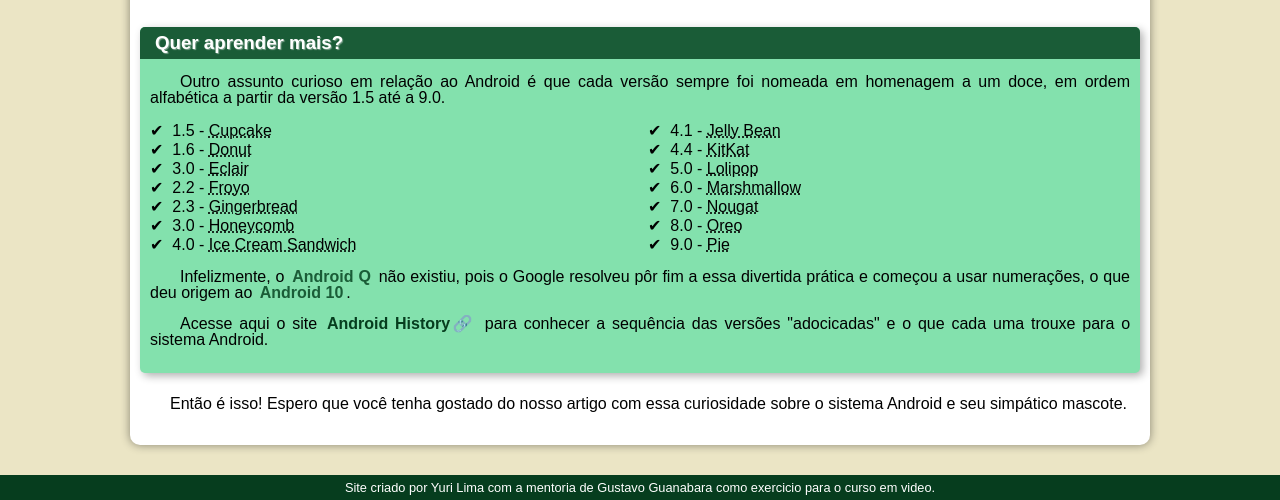
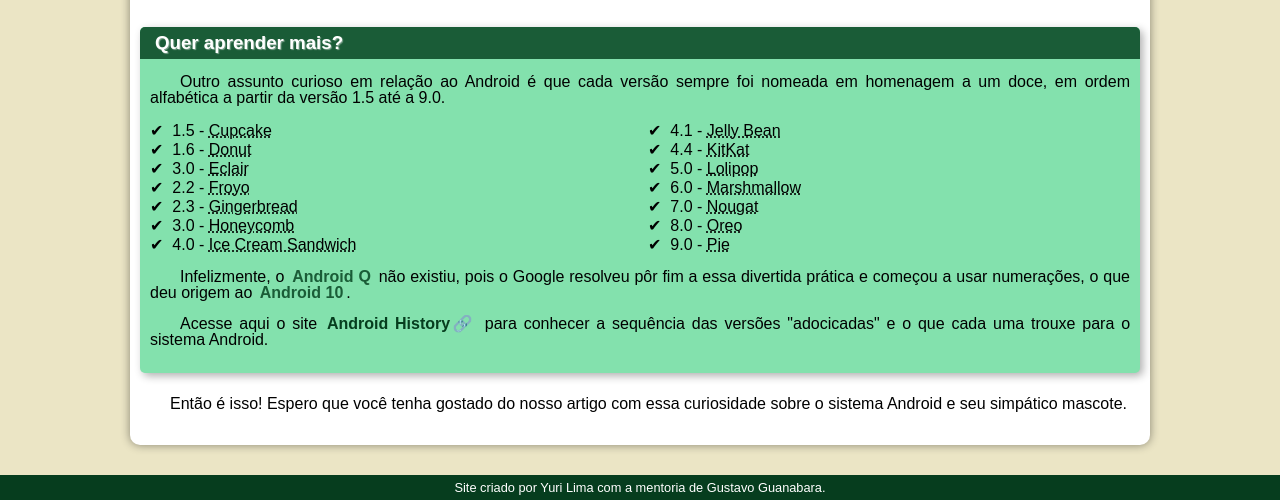
Before and after one commit to YuriLima66/projeto-android, a plain HTML site: page index.html in a window 1280 px wide. Shown: the part 2197-2697 px from the top of the page. Drawn offline with Linux system fonts and the light colour scheme; a web font is replaced by a local one.

Commit message:
atualiazação

```diff
--- a/estilo/style.css
+++ b/estilo/style.css
@@ -190,6 +190,7 @@ footer{
     text-align: center;
     font-size: 0.8em;
     padding: 5px;
+    margin-bottom: 0px;
 }
 footer>a{
     text-decoration: none;
--- a/index.html
+++ b/index.html
@@ -112,8 +112,7 @@
         </article>
     </main>
     <footer>
-        Site criado por <a href="https://github.com/YuriLima66" target="_blank">Yuri Lima</a> com a mentoria de <a href="https://github.com/gustavoguanabara" target="_blank">Gustavo Guanabara</a> como exercicio para o <a href="https://www.youtube.com/channel/UCrWvhVmt0Qac3HgsjQK62FQ" target="_blank">curso em video</a>.
-    </footer>
+        Site criado por <a href="https://github.com/YuriLima66" target="_blank">Yuri Lima</a> com a mentoria de <a href="https://github.com/gustavoguanabara" target="_blank">Gustavo Guanabara.</a>
 
 </body>
 </html>
```
